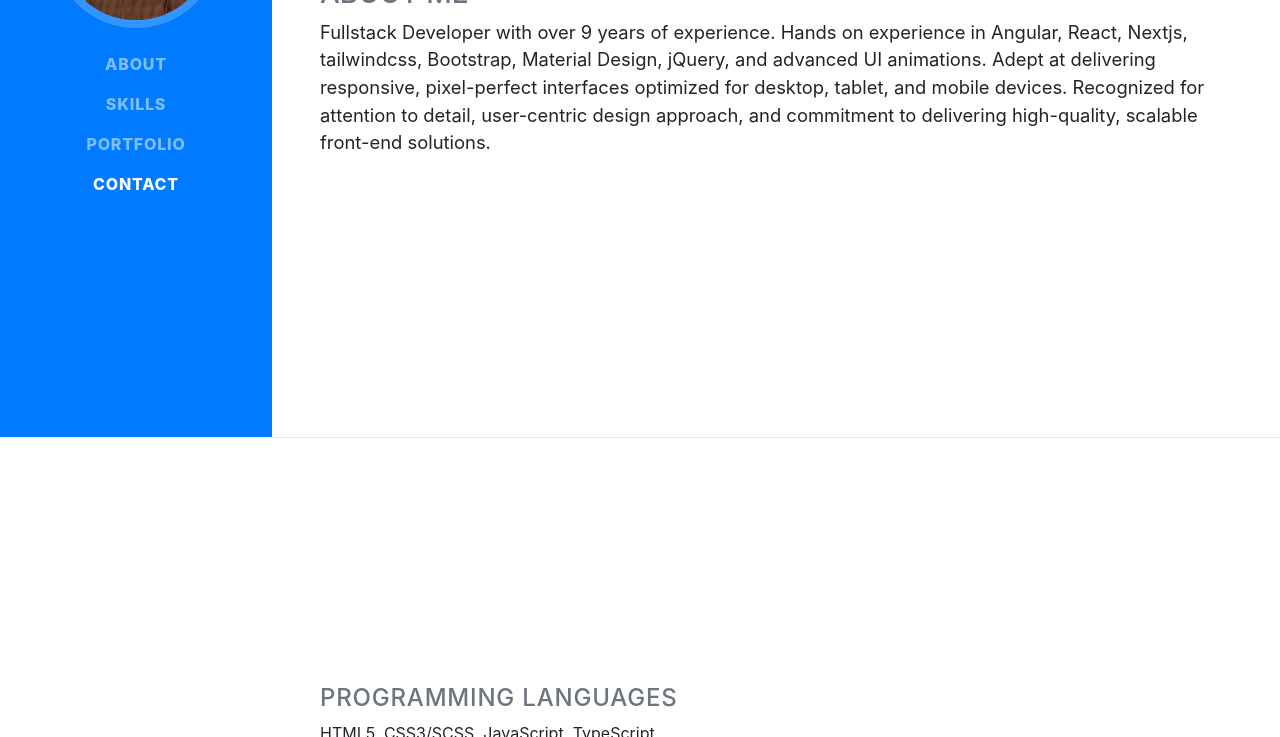
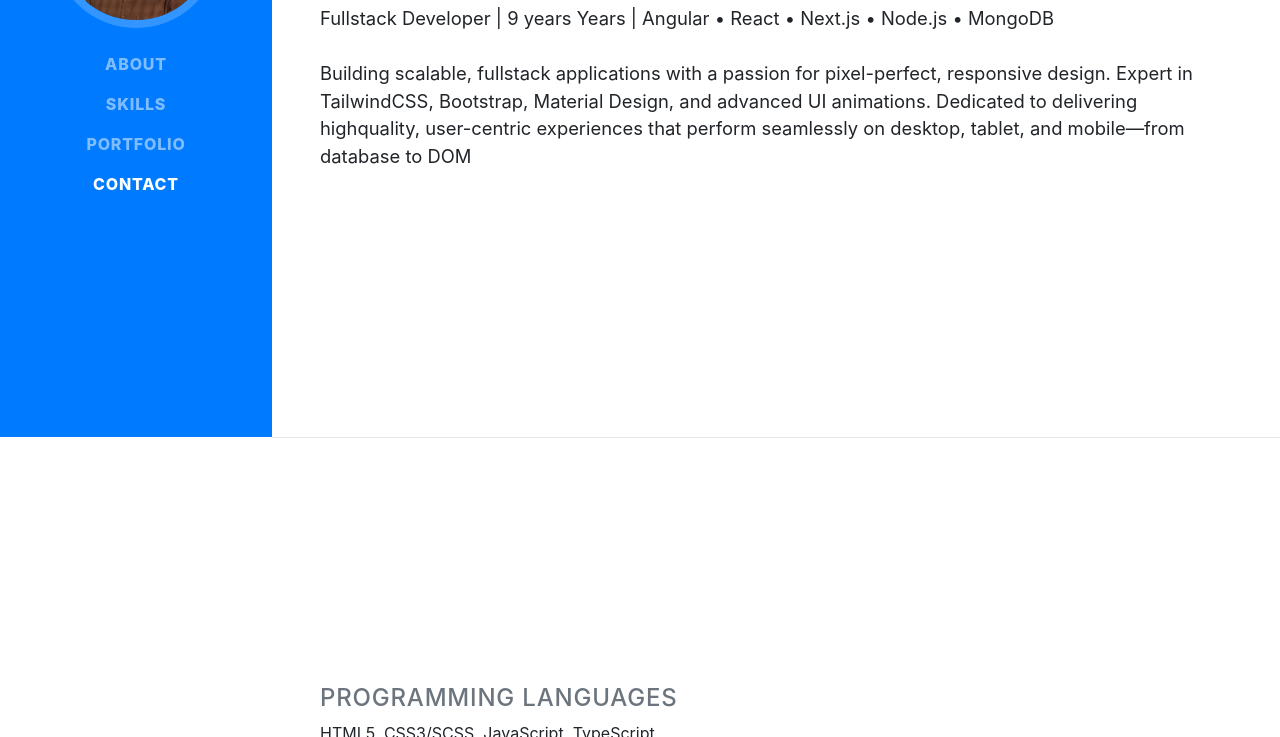
Before and after one commit to muhammed-bilal-uxd/bilal-uxd.github.io, a website with bundled scripts: page index.html in a window 1280 px wide. Shown: the part 363-1100 px from the top of the page. Built offline with nearby package versions, Linux system fonts and the light colour scheme; a web font is replaced by a local one.

Commit message:
feat: profile 6 years udpate

```diff
--- a/index.html
+++ b/index.html
@@ -163,19 +163,13 @@
             <section>
               <h3 class="text-secondary">about me</h3>
               <p class="lead mb-1">
-                Fullstack Developer with over
-                <span
+				Fullstack Developer | <span
                   id="years"
                   data-date="April-2016"
                   data-year-loss="1"
-                ></span>
-                of experience. Hands on experience in Angular, React, Nextjs,
-                tailwindcss, Bootstrap, Material Design, jQuery, and advanced UI
-                animations. Adept at delivering responsive, pixel-perfect
-                interfaces optimized for desktop, tablet, and mobile devices.
-                Recognized for attention to detail, user-centric design
-                approach, and commitment to delivering high-quality, scalable
-                front-end solutions.
+                ></span> Years | Angular • React • Next.js • Node.js • MongoDB
+<br /><br />
+				Building scalable, fullstack applications with a passion for pixel-perfect, responsive design. Expert in TailwindCSS, Bootstrap, Material Design, and advanced UI animations. Dedicated to delivering highquality, user-centric experiences that perform seamlessly on desktop, tablet, and mobile—from database to DOM
               </p>
             </section>
           </section>
```
Also changed, not shown: assets/images/profile3.jpg (added).
